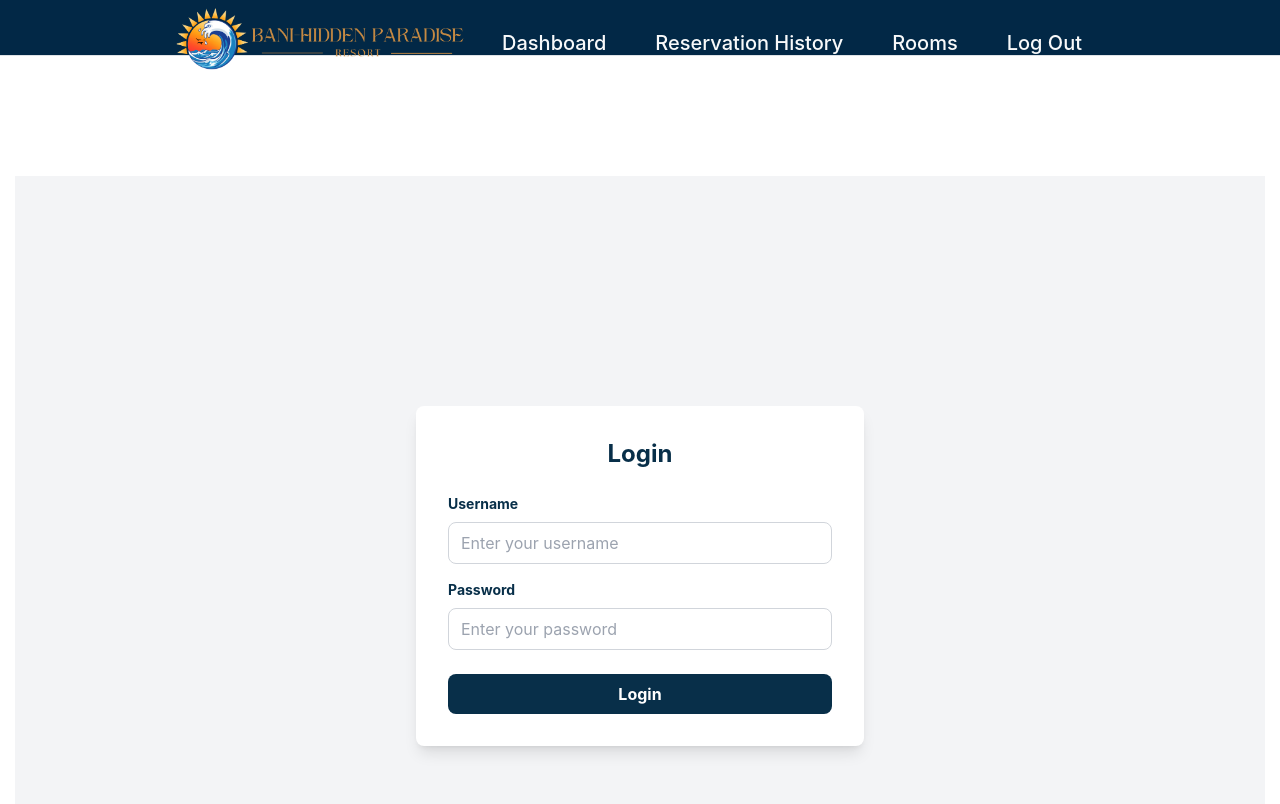
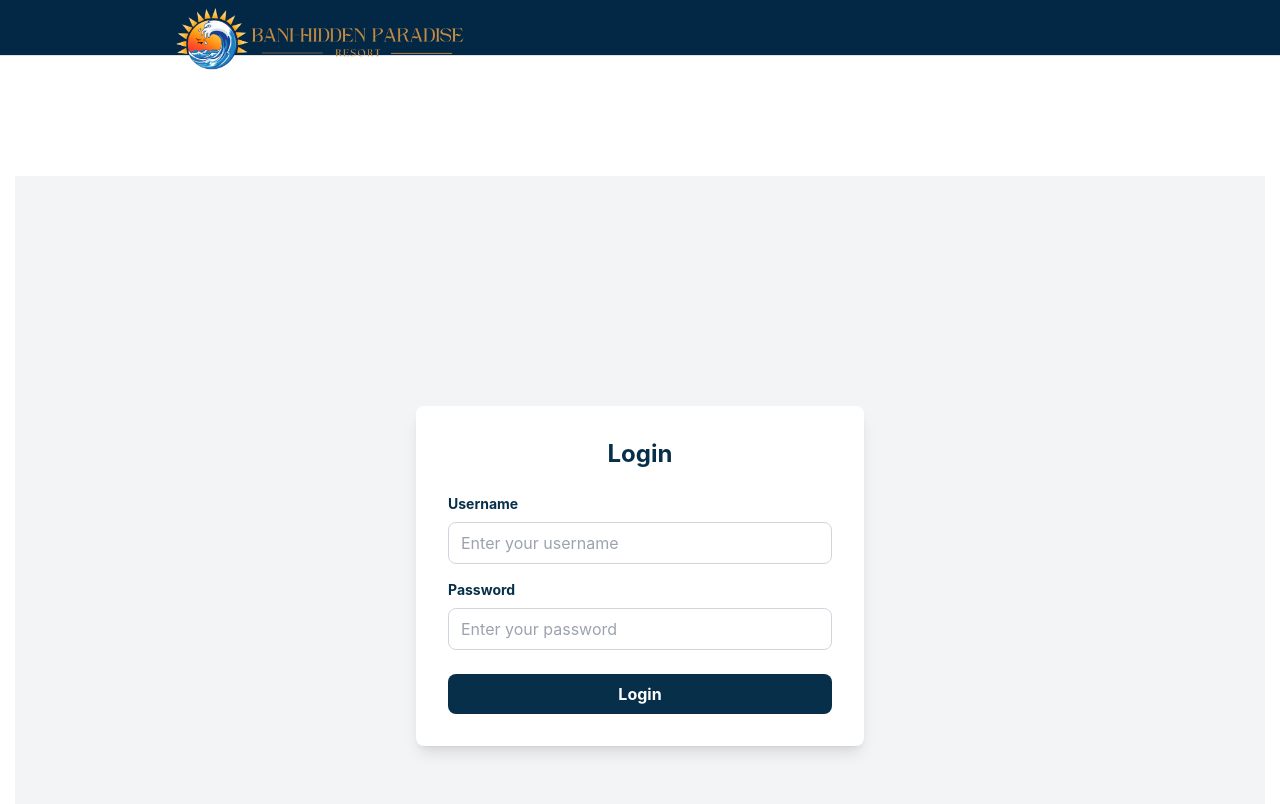
Before and after one commit to julzmari/STSWENG-BANI-ADMIN, a React (Vite) app in the folder client/: page /login in a window 1280 px wide. Shown: the top 804 px of the page. Built offline with nearby package versions, Linux system fonts and the light colour scheme.

Commit message:
Update Navbar.tsx
> hide buttons if no user

```diff
--- a/client/src/components/Navbar.tsx
+++ b/client/src/components/Navbar.tsx
@@ -1,8 +1,7 @@
+import { Container, Group, Image } from '@mantine/core';
 import { useEffect, useState } from 'react';
-import { Container, Group } from '@mantine/core';
+import { useLocation, useNavigate } from 'react-router-dom';
 import classes from './Navbar.module.css';
-import { Image } from '@mantine/core';
-import { useNavigate, useLocation } from 'react-router-dom'; // Import useLocation
 
 const links = [
   { link: '/', label: 'Dashboard' },
@@ -14,13 +13,28 @@
 export function Navbar() {
   const location = useLocation(); // Get current location
   const [active, setActive] = useState(location.pathname); // Initialize active state
-
+  const [isAuthenticated, setIsAuthenticated] = useState(false); // State to track authentication
   const navigate = useNavigate(); // Hook for navigation
 
   const handleLogout = () => {
     localStorage.removeItem('authToken');
+    setIsAuthenticated(false);
     navigate('/login');
   };
+
+  useEffect(() => {
+    // Check if the authToken is present in localStorage
+    const token = localStorage.getItem('authToken');
+    if (token) {
+      setIsAuthenticated(true);
+    } else {
+      setIsAuthenticated(false);
+      navigate('/login'); // Redirect to login if not authenticated
+    }
+
+    // Update the active link whenever the location changes
+    setActive(location.pathname);
+  }, [location.pathname]);
 
   const items = links.map((link) => (
     <a
@@ -42,18 +56,20 @@
     </a>
   ));
 
-  useEffect(() => {
-    // Update the active link whenever the location changes
-    setActive(location.pathname);
-  }, [location.pathname]);
-
   return (
     <header className={classes.header}>
-      <Container size="md" className={classes.inner}>
-        <Image src={'./images/navbar-logo.png'} h={'70'} />
-        <Group gap={5} visibleFrom="xs">
-          {items}
-        </Group>
+      <Container size="md" className={classes.inner} style={{ display: 'flex', justifyContent: 'flex-start', alignItems: 'center' }}>
+        <Image
+          src={'./images/navbar-logo.png'}
+          h={'70'}
+          style={{ marginRight: 'auto' }}
+        />
+        {/* Only show the links if authenticated */}
+        {isAuthenticated && (
+          <Group gap={5} visibleFrom="xs">
+            {items}
+          </Group>
+        )}
       </Container>
     </header>
   );
```
